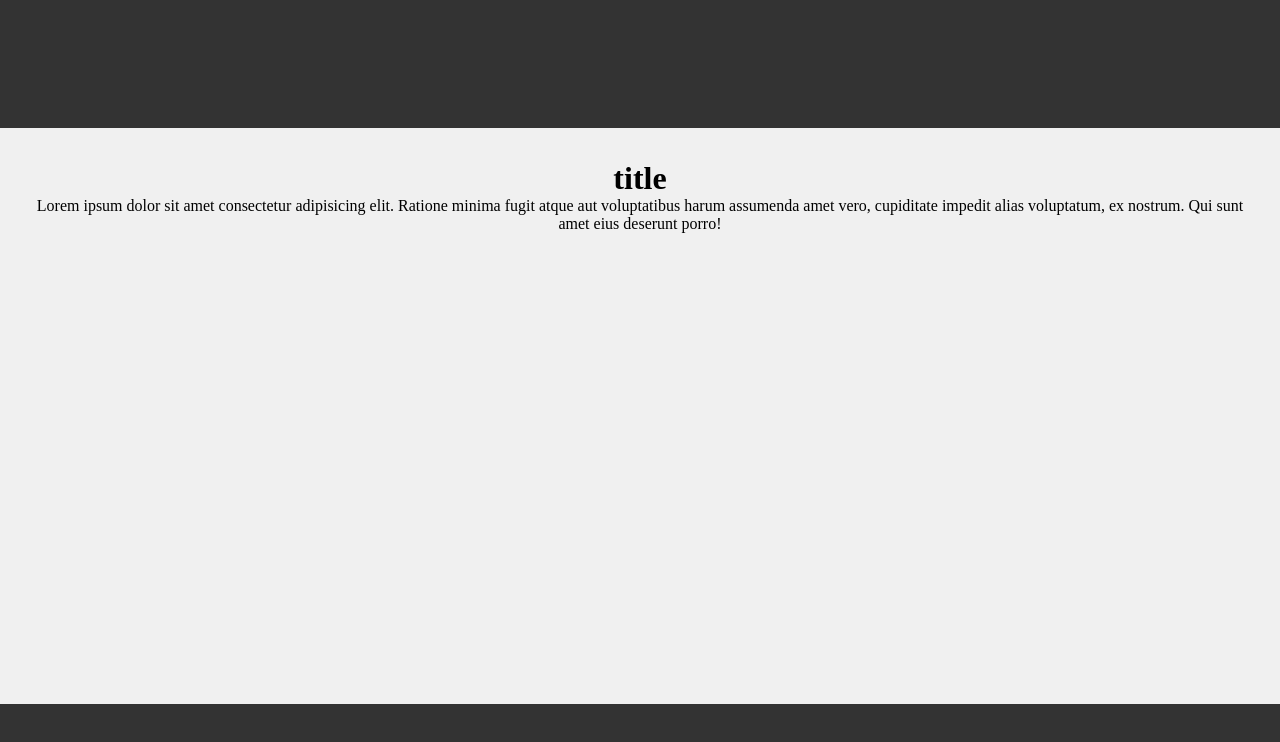
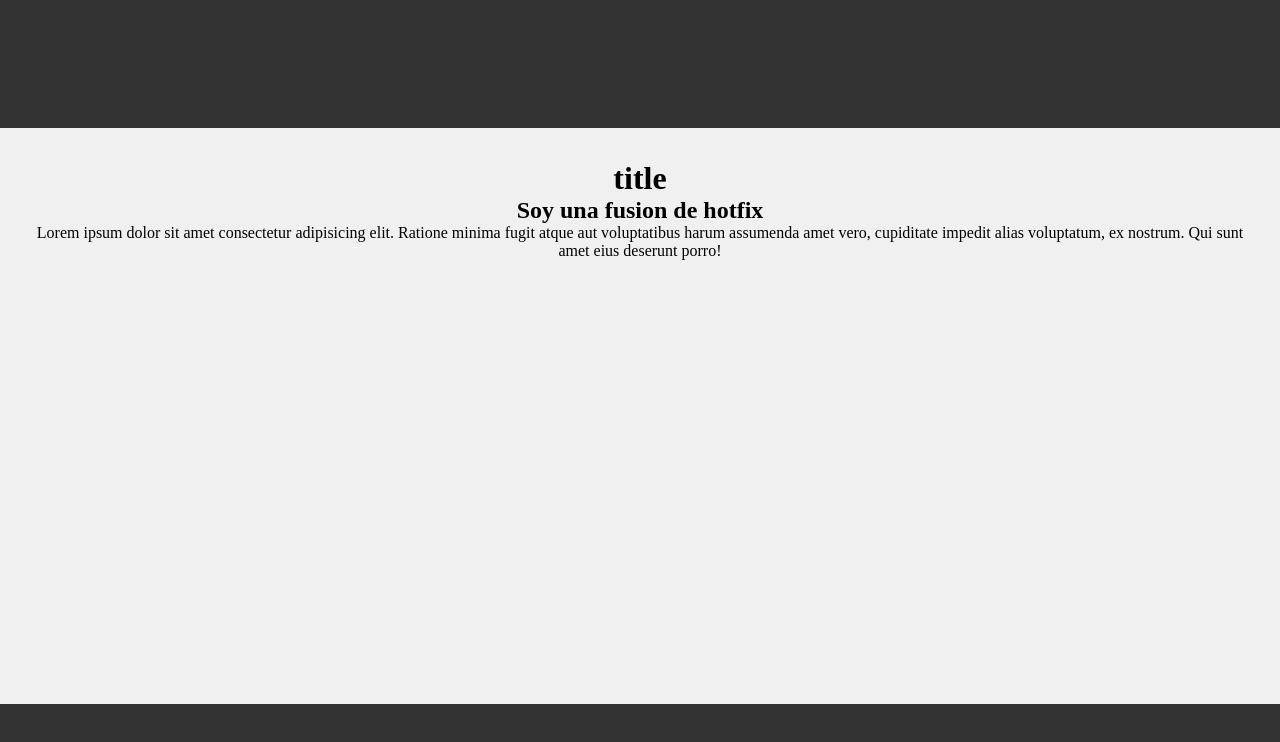
Before and after one commit to BryanMarianoDominguez/prueba-2, a plain HTML site: page index.html in a window 1280 px wide. Drawn offline with Linux system fonts and the light colour scheme.

Commit message:
fix: add hotfix

```diff
--- a/index.html
+++ b/index.html
@@ -13,6 +13,7 @@
     <main>
 
         <h1>title</h1>
+        <h2>Soy una fusion de hotfix</h2>
 
         <p>Lorem ipsum dolor sit amet consectetur adipisicing elit. Ratione minima fugit atque aut voluptatibus harum assumenda amet vero, cupiditate impedit alias voluptatum, ex nostrum. Qui sunt amet eius deserunt porro!</p>
 
```
